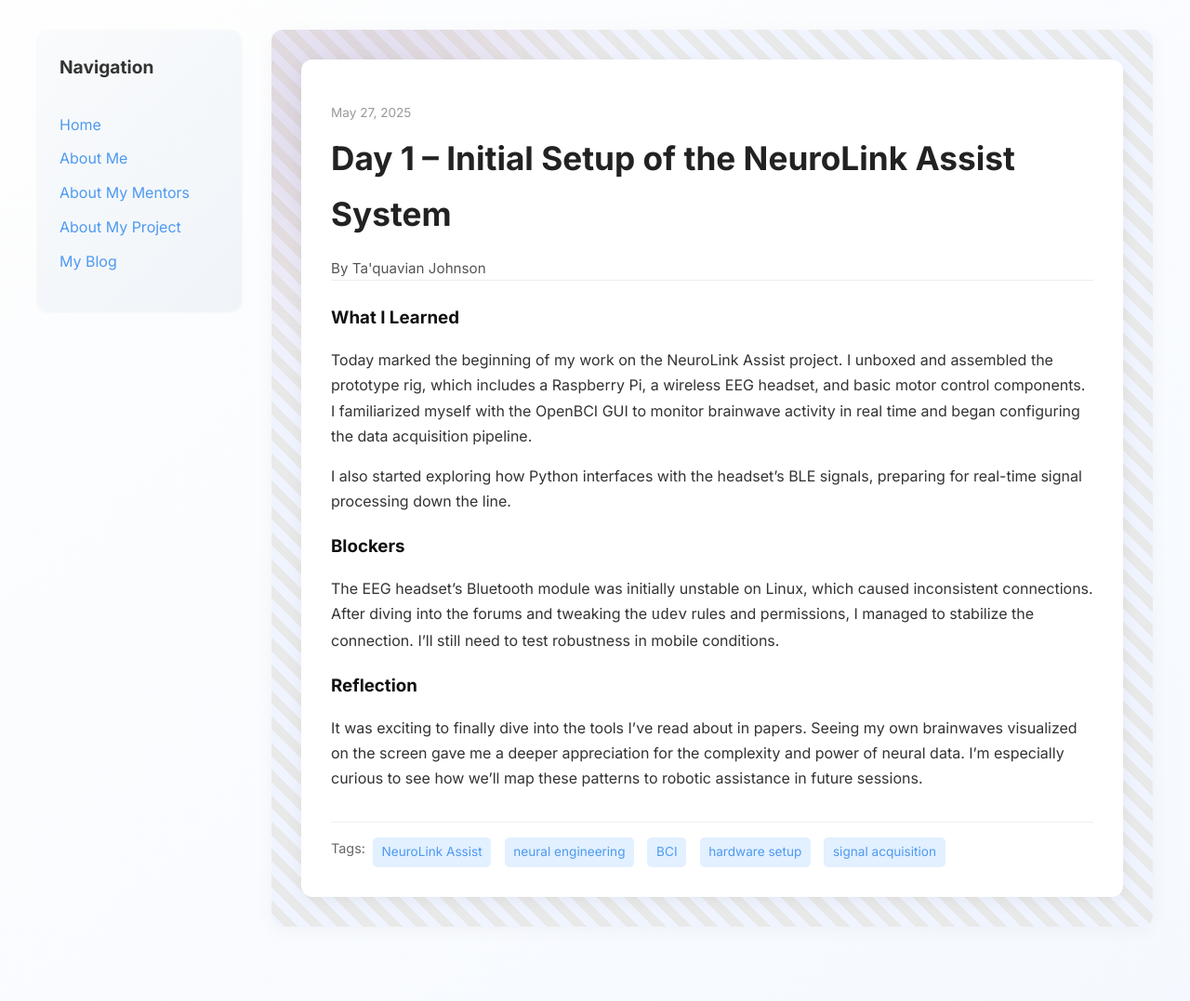
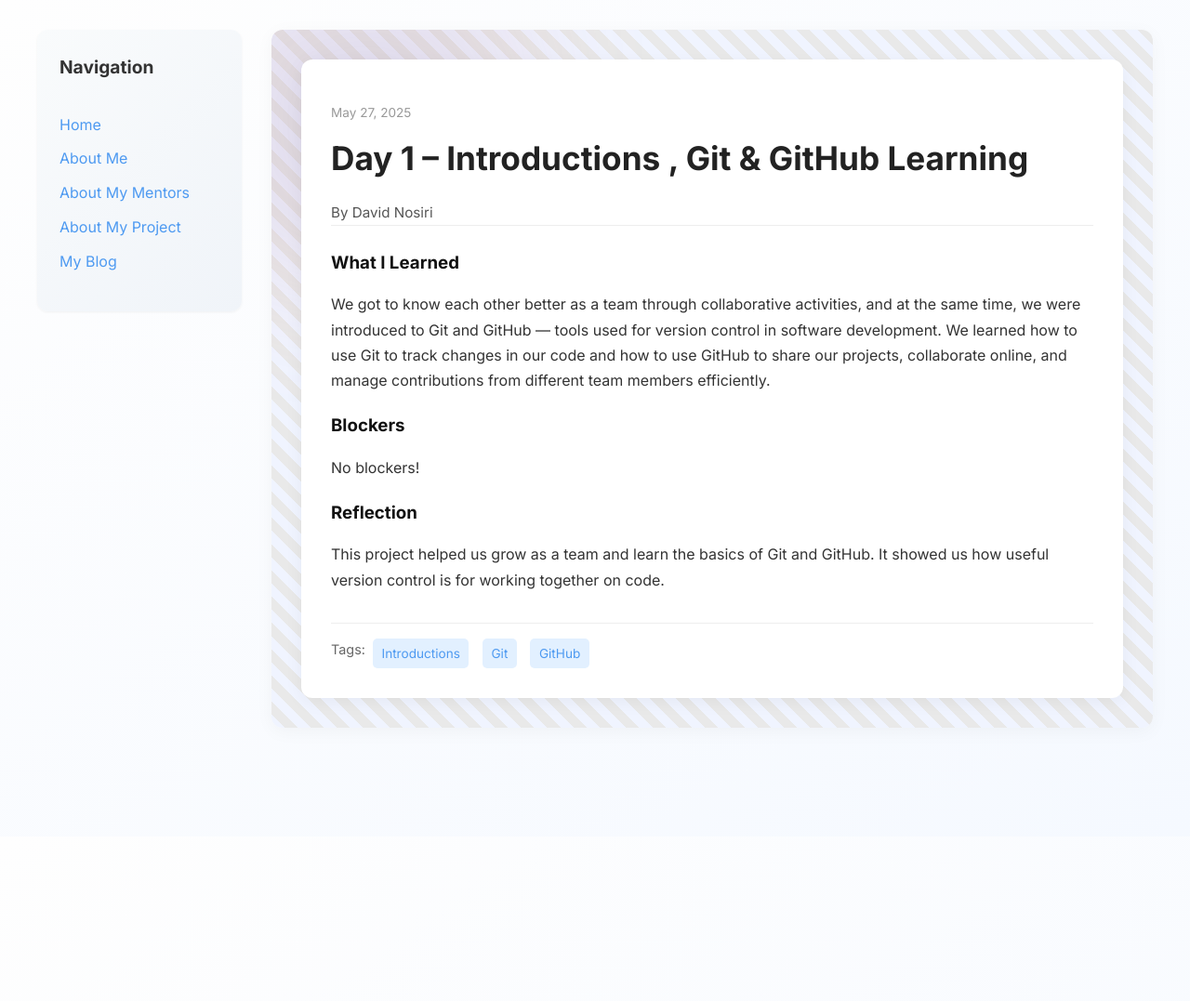
Before and after one commit to dcmaobi/dcmaobi.github.io, a Jekyll site: the page built from _posts/2025-05-27-day-1.md, in a window 1280 px wide. Shown: the whole page at 93% size. Built offline with Jekyll 4.4.1, drawn with Linux system fonts in a browser that asks for light colours; after the commit the page ends 900 px from its top, so only the background shows below that.

Commit message:
Update 2025-05-27-day-1.md

```diff
--- a/_posts/2025-05-27-day-1.md
+++ b/_posts/2025-05-27-day-1.md
@@ -1,19 +1,17 @@
 ---
 layout: post
-title: "Day 1 – Initial Setup of the NeuroLink Assist System"
+title: "Day 1 – Introductions , Git & GitHub Learning"
 date: 2025-05-27
-author: Ta'quavian Johnson
+author: David Nosiri
 permalink: /day1.html
-tags: ["NeuroLink Assist", "neural engineering", "BCI", "hardware setup", "signal acquisition"]
+tags: ["Introductions", "Git", "GitHub"]
 
 what_i_learned: |
-  Today marked the beginning of my work on the NeuroLink Assist project. I unboxed and assembled the prototype rig, which includes a Raspberry Pi, a wireless EEG headset, and basic motor control components. I familiarized myself with the OpenBCI GUI to monitor brainwave activity in real time and began configuring the data acquisition pipeline.
-
-  I also started exploring how Python interfaces with the headset's BLE signals, preparing for real-time signal processing down the line.
+   We got to know each other better as a team through collaborative activities, and at the same time, we were introduced to Git and GitHub — tools used for version control in software development. We learned how to use Git to track changes in our code and how to use GitHub to share our projects, collaborate online, and manage contributions from different team members efficiently.
 
 blockers: |
-  The EEG headset’s Bluetooth module was initially unstable on Linux, which caused inconsistent connections. After diving into the forums and tweaking the `udev` rules and permissions, I managed to stabilize the connection. I’ll still need to test robustness in mobile conditions.
+  No blockers!
 
 reflection: |
-  It was exciting to finally dive into the tools I’ve read about in papers. Seeing my own brainwaves visualized on the screen gave me a deeper appreciation for the complexity and power of neural data. I’m especially curious to see how we’ll map these patterns to robotic assistance in future sessions.
+  This project helped us grow as a team and learn the basics of Git and GitHub. It showed us how useful version control is for working together on code.
 ---
```
